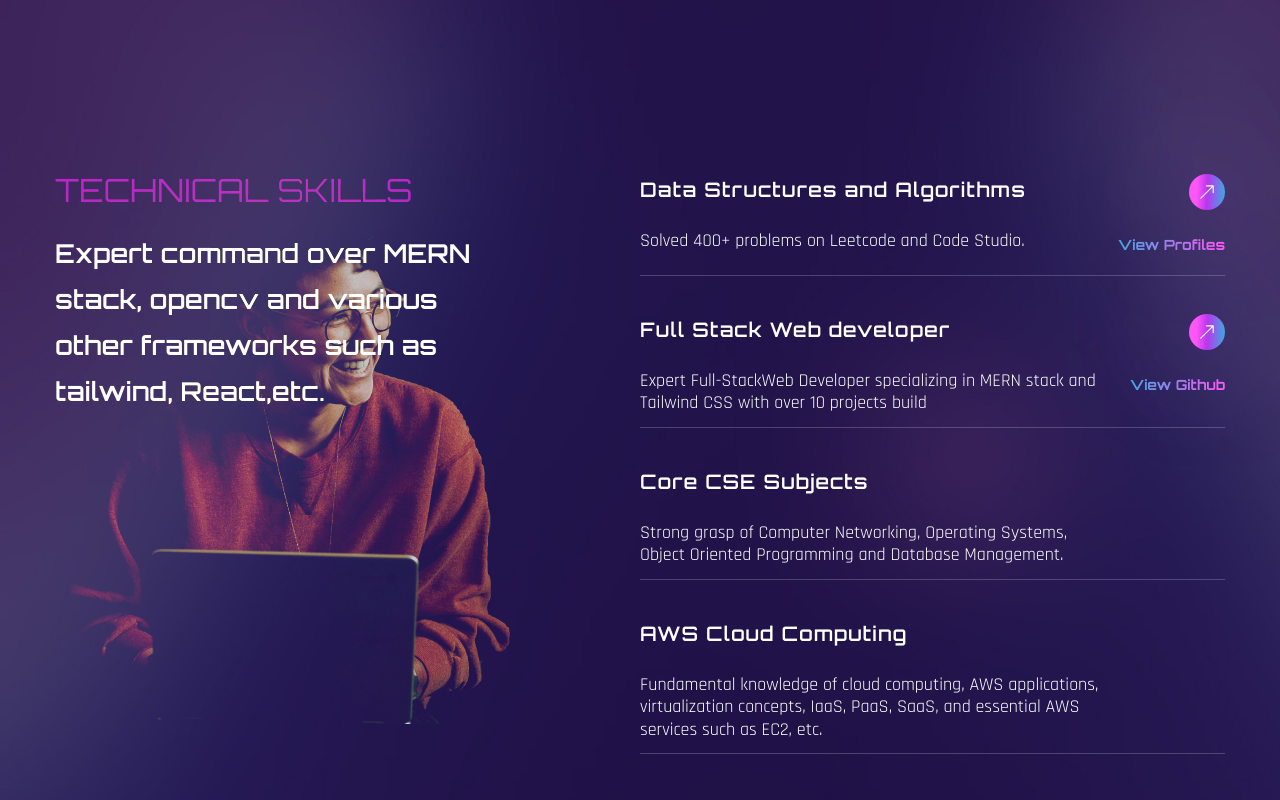
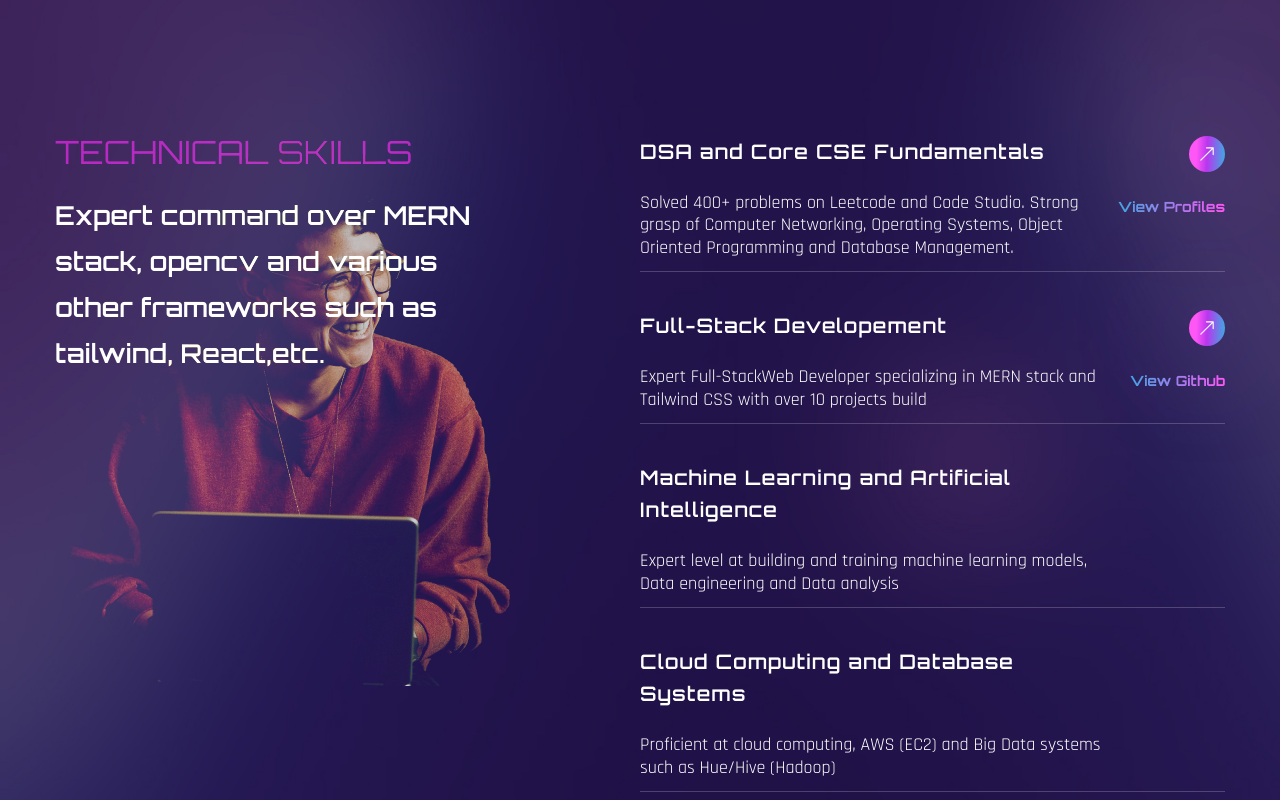
Before and after one commit to samarthsarkar/Portfolio, a React (Create React App) app: page / in a window 1280 px wide. Shown: the part 2580-3380 px from the top of the page. Built offline with nearby package versions, Linux system fonts and the light colour scheme; the HTML template or start-up script is replaced by a standard one; a web font is replaced by a local one.

Commit message:
updated skillset section

```diff
--- a/src/App.js
+++ b/src/App.js
@@ -4,11 +4,11 @@ import Banner from "./components/Banner";
 import Header from "./components/Header";
 import Nav from "./components/Nav";
 import About from "./components/About";
-import Services from "./components/Services";
 import Work from "./components/Work";
 import Contact from "./components/Contact";
 import Academics from "./components/Academics";
 import Career from "./components/Career";
+import Skillset from "./components/Skillset";
 
 const App = () => {
   return (
@@ -18,7 +18,7 @@ const App = () => {
       <Nav />
       <About />
       <Academics />
-      <Services />
+      <Skillset />
       <Work />
       <Career />
       <Contact />
--- a/src/components/Services.js
+++ b/src/components/Skillset.js
@@ -3,39 +3,39 @@ import { BsArrowUpRight } from "react-icons/bs";
 import { motion } from "framer-motion";
 import { fadeIn } from "../variants";
 
-const services = [
+const Skills= [
   {
-    name: "Data Structures and Algorithms",
-    description: "Solved 400+ problems on Leetcode and Code Studio.",
+    name: "DSA and Core CSE Fundamentals",
+    description: "Solved 400+ problems on Leetcode and Code Studio. Strong grasp of Computer Networking, Operating Systems, Object Oriented Programming and Database Management.",
     additional: "View Profiles",
     link: "https://www.codingninjas.com/studio/profile/DzrkZammy",
   },
   {
-    name: "Full Stack Web developer",
+    name: "Full-Stack Developement",
     description:
       "Expert Full-StackWeb Developer specializing in MERN stack and Tailwind CSS with over 10 projects build",
     additional: "View Github",
     link: "https://github.com/samarthsarkar",
   },
   {
-    name: "Core CSE Subjects",
+    name: "Machine Learning and Artificial Intelligence",
     description:
-      "Strong grasp of Computer Networking, Operating Systems, Object Oriented Programming and Database Management.",
+      "Expert level at building and training machine learning models, Data engineering and Data analysis",
     additional: "",
     link: "",
   },
   {
-    name: "AWS Cloud Computing",
+    name: "Cloud Computing and Database Systems",
     description:
-      "Fundamental knowledge of cloud computing, AWS applications, virtualization concepts, IaaS, PaaS, SaaS, and essential AWS services such as EC2, etc.",
+      "Proficient at cloud computing, AWS (EC2) and Big Data systems such as Hue/Hive (Hadoop)",
     additional: "",
     link: "",
   },
 ];
 
-const Services = () => {
+const Skillset = () => {
   return (
-    <section className="section mt-40 mb-48" id="services">
+    <section className="section mt-40 mb-48" id="skillset">
       <div className="container mx-auto">
         <div className="flex flex-col lg:flex-row ">
           {/* text & image */}
@@ -62,8 +62,8 @@ const Services = () => {
           >
             {/* service list */}
             <div className="flex-1">
-              {services.map((service, index) => {
-                const { name, description, additional, link } = service;
+              {Skills.map((Skills, index) => {
+                const { name, description, additional, link } = Skills;
                 return (
                   <div
                     className="border-b border-white/20 mb-[38px] flex"
@@ -120,4 +120,4 @@ const Services = () => {
   );
 };
 
-export default Services;
+export default Skillset;
```
